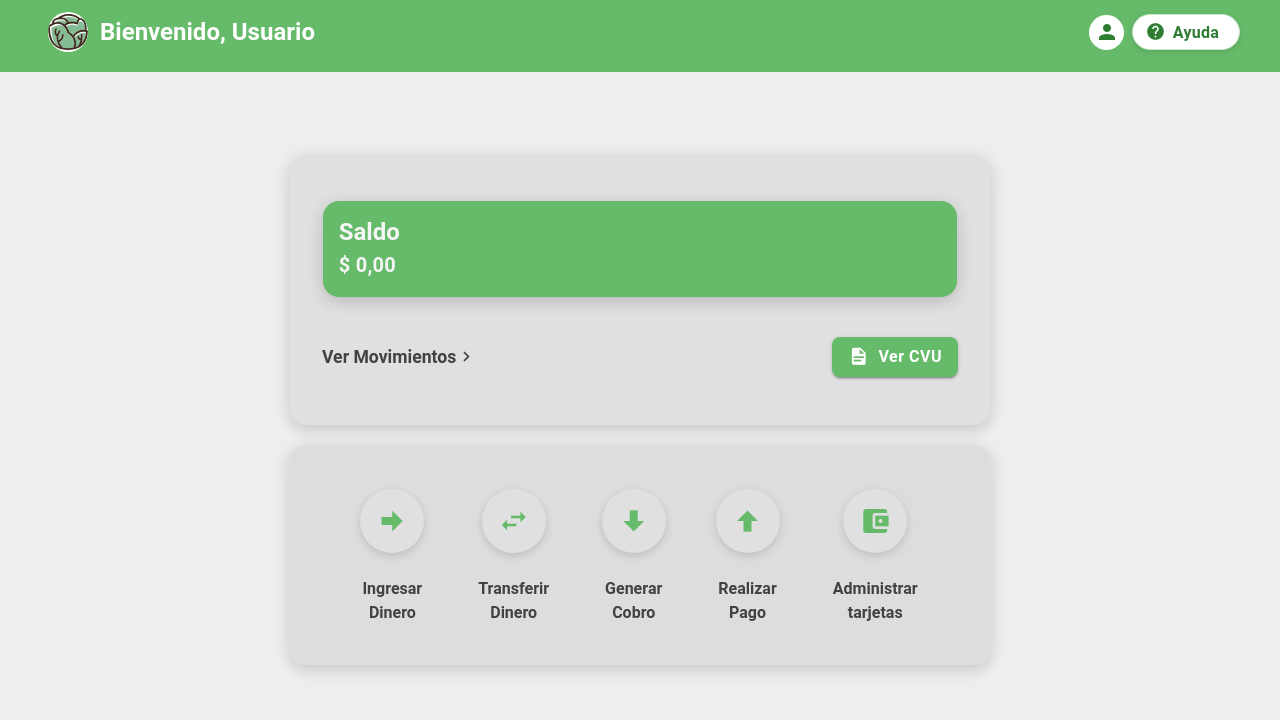
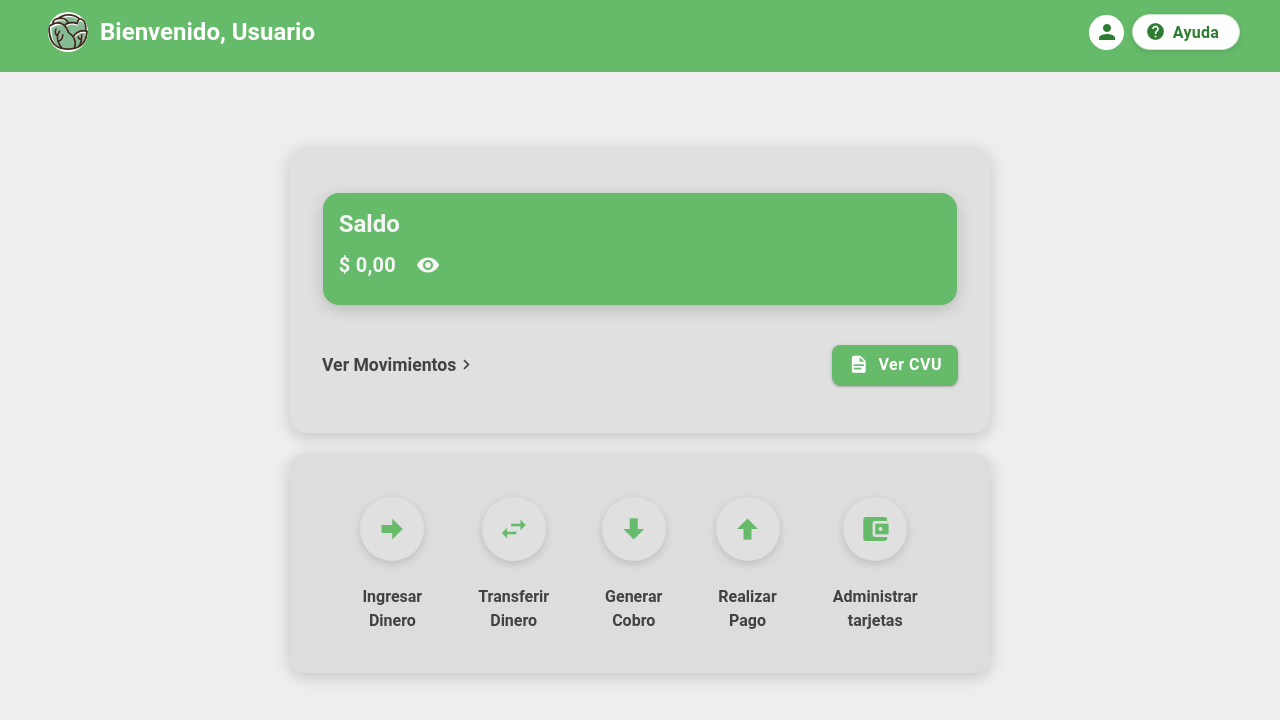
Before and after one commit to NaPrado/HCITP2, a Vue app in the folder walletuce/: page /HomePage in a window 1280 px wide. Shown: the top 720 px of the page. Built offline with nearby package versions, Linux system fonts and the light colour scheme; no server answers; sample sign-in values are in the browser's storage; a small style sheet from the web is missing.

Commit message:
Añado ojo para ver y ocultar saldo

```diff
--- a/walletuce/src/pages/HomePage.vue
+++ b/walletuce/src/pages/HomePage.vue
@@ -18,8 +18,24 @@
               <div class="text-h5 font-weight-bold text-grey-lighten-4">
                 Saldo
               </div>
-              <div class="text-h6 font-weight-bold text-grey-lighten-4">
-                {{ formattedBalance }}
+              <div
+                class="text-h6 font-weight-bold text-grey-lighten-4 d-flex align-center"
+              >
+                <template v-if="!balanceHidden">
+                  {{ formattedBalance }}
+                </template>
+                <template v-else> $ **** </template>
+                <v-btn
+                  icon
+                  variant="text"
+                  color="grey-lighten-4"
+                  class="ml-2"
+                  @click="toggleBalance"
+                >
+                  <v-icon>{{
+                    balanceHidden ? "mdi-eye-off" : "mdi-eye"
+                  }}</v-icon>
+                </v-btn>
               </div>
             </div>
           </v-container>
@@ -236,6 +252,7 @@ const mostrarAlias = ref(false);
 const editandoAlias = ref(false);
 const nuevoAlias = ref("");
 const userName = ref("");
+const balanceHidden = ref(false);
 
 function formatBalance(amount: number) {
   return amount.toLocaleString("es-AR", {
@@ -373,6 +390,10 @@ function handleActionClick(action: string) {
 
 function onMovimientosClick() {
   router.push("/movements");
+}
+
+function toggleBalance() {
+  balanceHidden.value = !balanceHidden.value;
 }
 </script>
 
```
